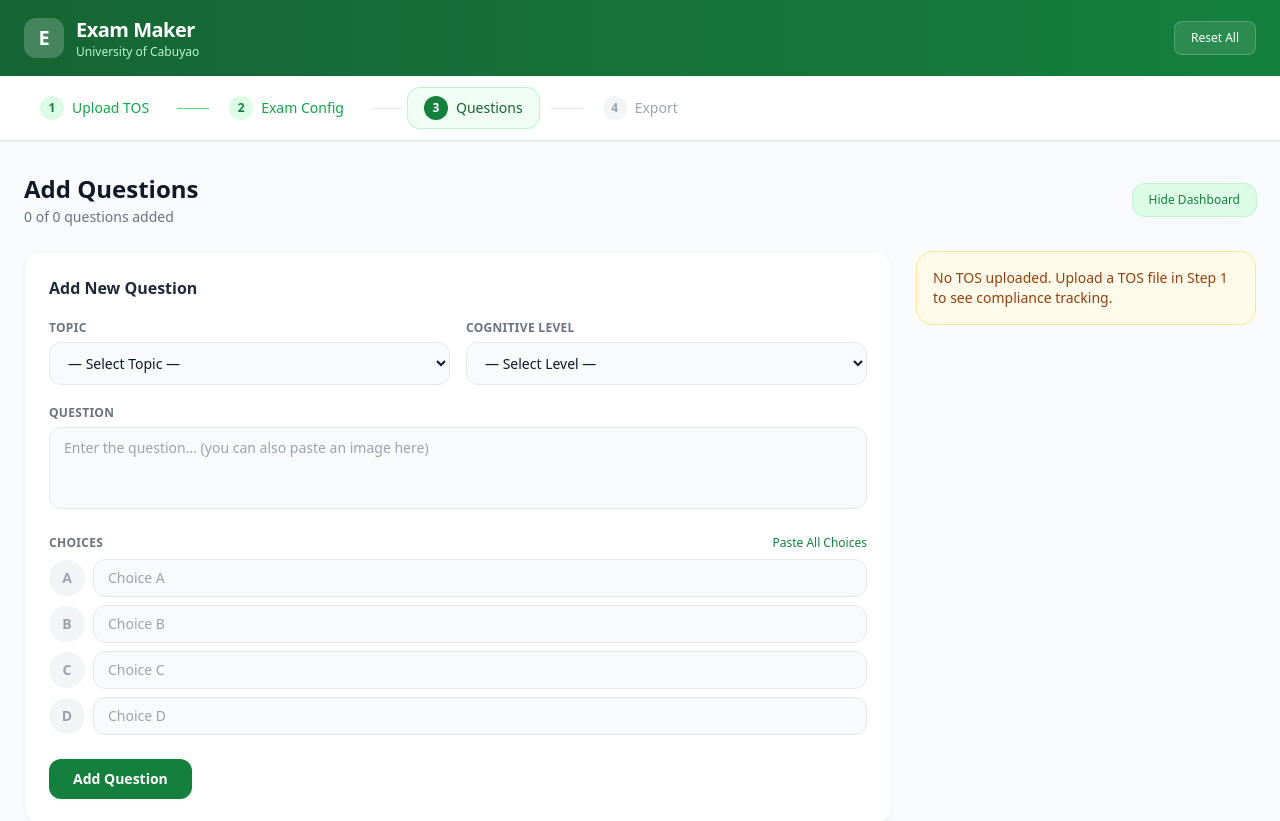
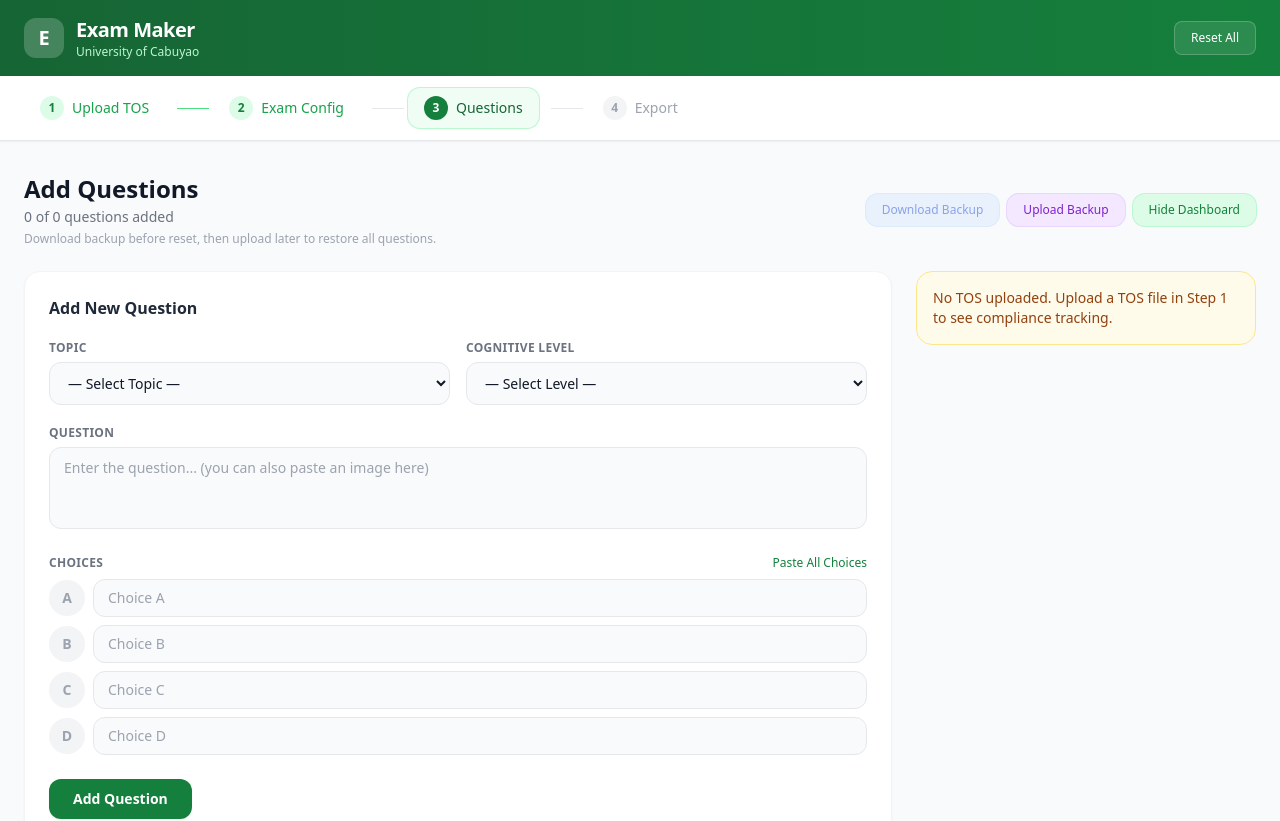
Before and after one commit to Engr-Carlo/Exam-Maker, a React (Vite) app in the folder client/: page /questions in a window 1280 px wide. Shown: the top 821 px of the page. Built offline with nearby package versions, Linux system fonts and the light colour scheme.

Commit message:
Add question bank backup/restore via .exam.json upload/download

```diff
--- a/client/src/context/ExamContext.jsx
+++ b/client/src/context/ExamContext.jsx
@@ -136,6 +136,29 @@ export function ExamProvider({ children }) {
     localStorage.removeItem(STORAGE_KEY)
   }
 
+  const importExamData = (data) => {
+    if (!data || typeof data !== 'object') {
+      throw new Error('Invalid backup file.')
+    }
+
+    const importedTos = data.tos || null
+    const importedConfig = data.config || {}
+    const importedQuestions = Array.isArray(data.questions)
+      ? data.questions.map((q, idx) => ({
+          ...q,
+          id: q?.id || `${Date.now()}-${idx}`,
+        }))
+      : []
+
+    setTos(importedTos)
+    setConfig({
+      ...DEFAULT_CONFIG,
+      ...importedConfig,
+    })
+    setQuestions(importedQuestions)
+    setCurrentStep(2)
+  }
+
   return (
     <ExamContext.Provider
       value={{
@@ -153,6 +176,7 @@ export function ExamProvider({ children }) {
         currentStep,
         setCurrentStep,
         resetAll,
+        importExamData,
       }}
     >
       {children}
--- a/client/src/pages/QuestionManager.jsx
+++ b/client/src/pages/QuestionManager.jsx
@@ -1,4 +1,4 @@
-import { useState } from 'react'
+import { useRef, useState } from 'react'
 import { useNavigate } from 'react-router-dom'
 import { useExam } from '../context/ExamContext'
 import QuestionForm from '../components/QuestionForm'
@@ -6,11 +6,50 @@ import QuestionList from '../components/QuestionList'
 import TosComplianceDashboard from '../components/TosComplianceDashboard'
 
 export default function QuestionManager() {
-  const { questions, tos } = useExam()
+  const { questions, tos, config, importExamData } = useExam()
   const navigate = useNavigate()
   const [showDashboard, setShowDashboard] = useState(true)
+  const fileInputRef = useRef(null)
 
   const totalRequired = tos?.totals?.grandTotal || 0
+
+  const handleDownloadBackup = () => {
+    const payload = {
+      version: 1,
+      exportedAt: new Date().toISOString(),
+      tos,
+      config,
+      questions,
+    }
+
+    const blob = new Blob([JSON.stringify(payload, null, 2)], { type: 'application/json' })
+    const url = window.URL.createObjectURL(blob)
+    const a = document.createElement('a')
+    const safeCourse = (config.courseCode || 'exam').replace(/[^a-zA-Z0-9_-]/g, '_')
+    a.href = url
+    a.download = `${safeCourse}_question_bank.exam.json`
+    document.body.appendChild(a)
+    a.click()
+    a.remove()
+    window.URL.revokeObjectURL(url)
+  }
+
+  const handleUploadBackup = async (e) => {
+    const file = e.target.files?.[0]
+    if (!file) return
+
+    try {
+      const text = await file.text()
+      const parsed = JSON.parse(text)
+      importExamData(parsed)
+      window.alert(`Backup loaded: ${parsed.questions?.length || 0} questions restored.`)
+      navigate('/questions')
+    } catch {
+      window.alert('Invalid backup file. Please upload a valid .exam.json file.')
+    } finally {
+      if (fileInputRef.current) fileInputRef.current.value = ''
+    }
+  }
 
   return (
     <div>
@@ -20,7 +59,31 @@ export default function QuestionManager() {
           <p className="text-gray-500 text-sm mt-0.5">
             {questions.length} of {totalRequired} questions added
           </p>
+          <p className="text-xs text-gray-400 mt-1">
+            Download backup before reset, then upload later to restore all questions.
+          </p>
         </div>
+        <div className="flex items-center gap-2">
+          <input
+            ref={fileInputRef}
+            type="file"
+            accept=".json,.exam.json,application/json"
+            onChange={handleUploadBackup}
+            className="hidden"
+          />
+          <button
+            onClick={handleDownloadBackup}
+            disabled={questions.length === 0}
+            className="text-xs px-4 py-2 rounded-xl font-medium transition-all bg-blue-100 text-blue-700 ring-1 ring-blue-200 disabled:opacity-50 disabled:cursor-not-allowed"
+          >
+            Download Backup
+          </button>
+          <button
+            onClick={() => fileInputRef.current?.click()}
+            className="text-xs px-4 py-2 rounded-xl font-medium transition-all bg-purple-100 text-purple-700 ring-1 ring-purple-200"
+          >
+            Upload Backup
+          </button>
           <button
             onClick={() => setShowDashboard(!showDashboard)}
             className={`text-xs px-4 py-2 rounded-xl font-medium transition-all ${
@@ -31,6 +94,7 @@ export default function QuestionManager() {
           >
             {showDashboard ? 'Hide Dashboard' : 'Show Dashboard'}
           </button>
+        </div>
       </div>
 
       <div className={`grid gap-6 ${showDashboard ? 'lg:grid-cols-[1fr_340px]' : ''}`}>
```
Lines whose indentation alone changed are shown as unchanged.
